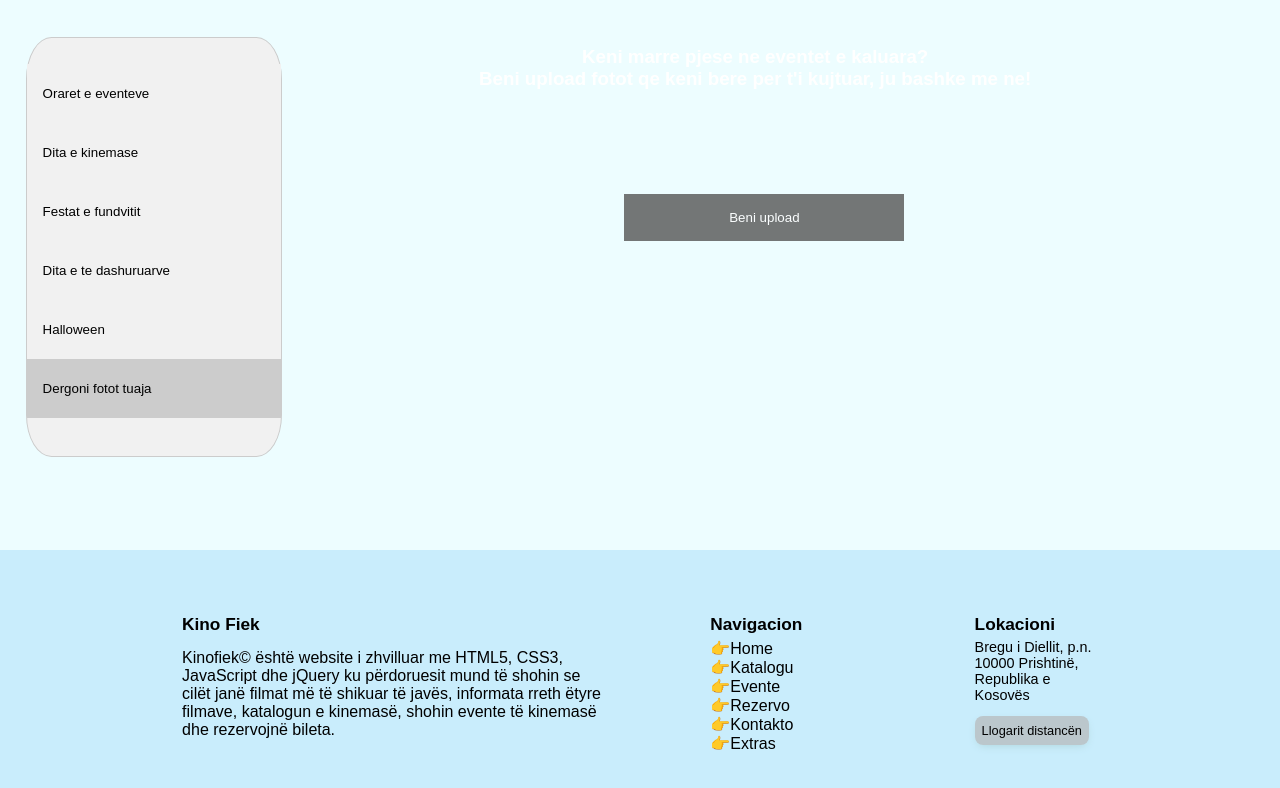
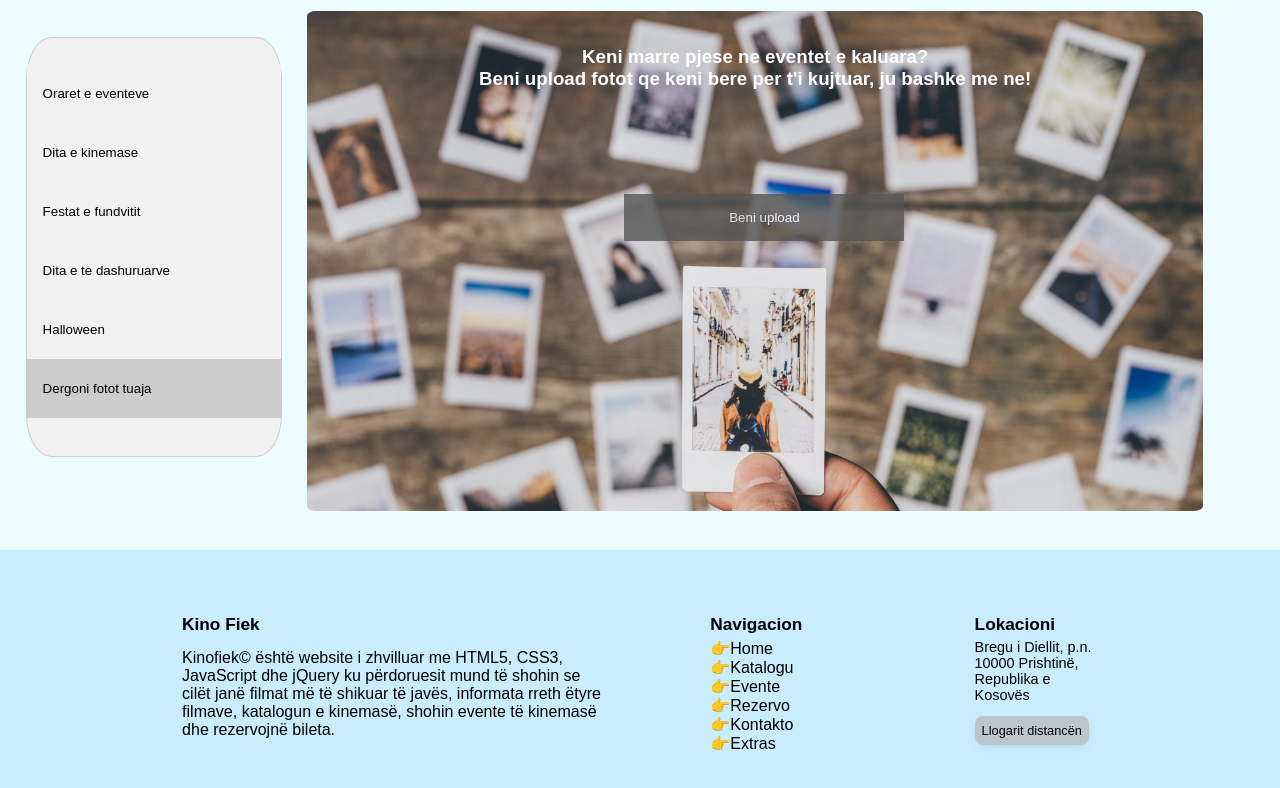
Before and after one commit to FestonAhmeti/Projekti, a plain HTML site: page movie2/events.html in a window 1280 px wide. Both pictures are taken after a click on the button "Dergoni fotot tuaja". Shown: the part 132-920 px from the top of the page. Drawn offline with Linux system fonts and the light colour scheme.

Commit message:
edit events

```diff
--- a/movie2/styles/events.css
+++ b/movie2/styles/events.css
@@ -219,7 +219,7 @@ ol.hallo {
  }
 
 #foto1{
-  background-image: url(../images/memories.jpeg);
+  background-image: url(../images/memories.jpg);
   background-repeat: no-repeat;
   background-size: cover;
   border-radius: 1%;
```
